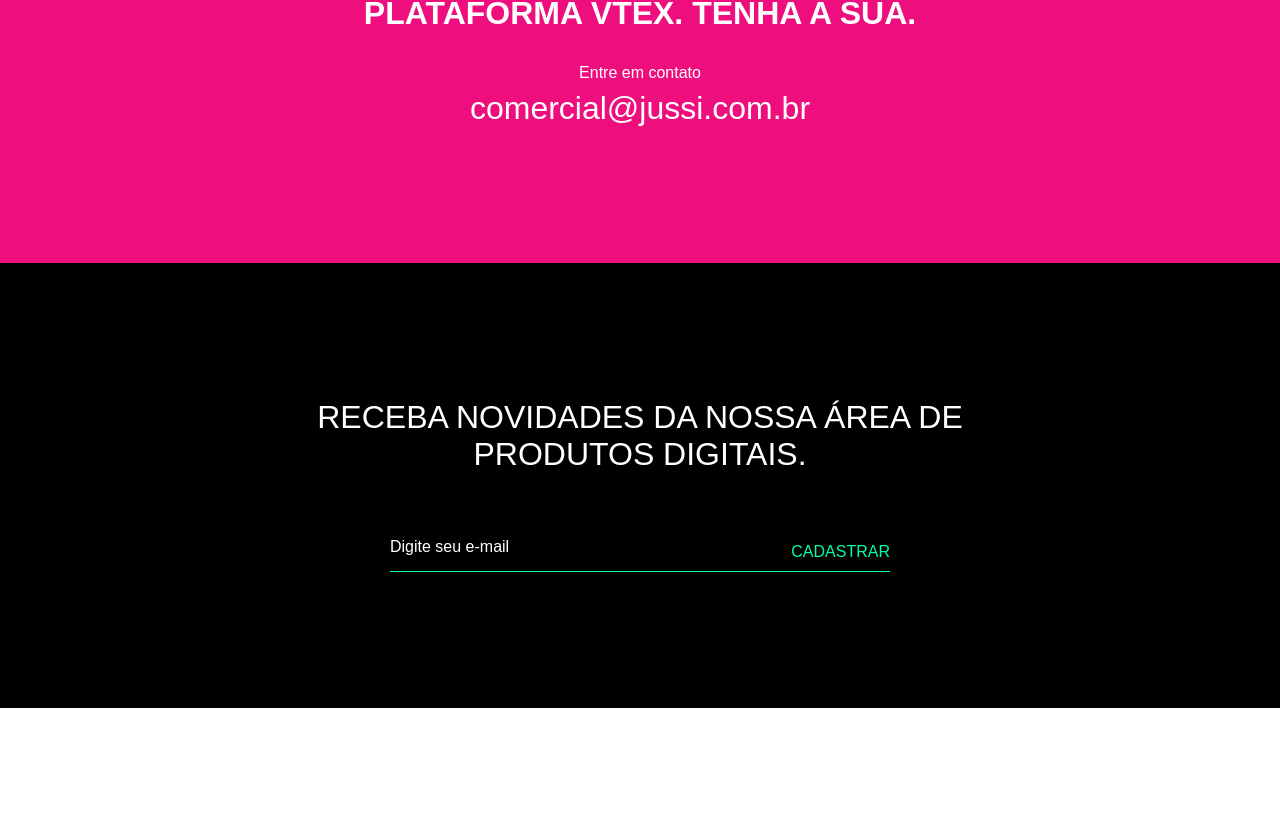
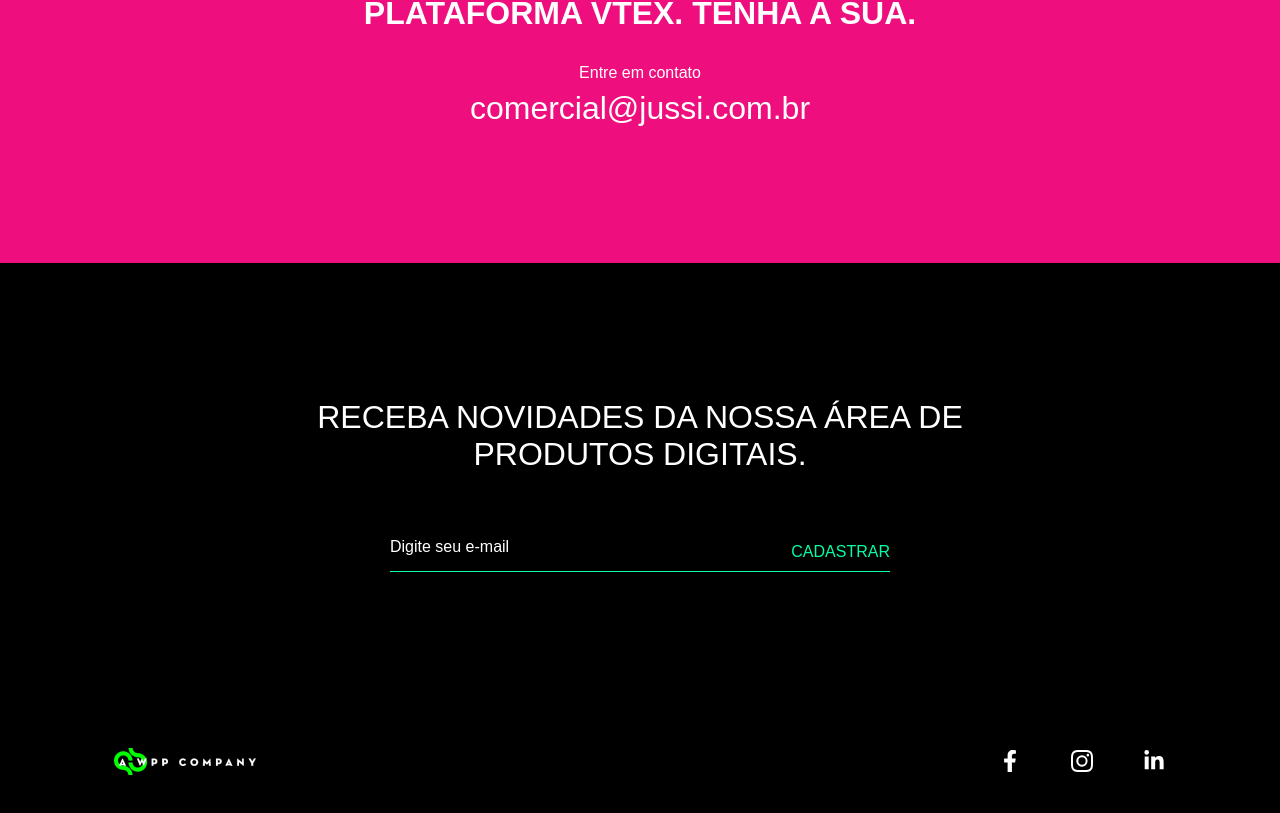
Before and after one commit to Andrefer1/desafio-jussi-nextjs, a Next.js app: page / in a window 1280 px wide. Shown: the part 2113-2926 px from the top of the page. Before the commit the page ends 2821 px from the top, so only its background shows below. Built offline with nearby package versions, Linux system fonts and the light colour scheme; no server answers.

Commit message:
Updated feature/footer

```diff
--- /dev/null
+++ b/src/components/Footer/footer.module.scss
@@ -0,0 +1,61 @@
+.container {
+  max-width: 1440px;
+  margin: 0 auto;
+  background: var(--black);
+  padding: 1.6875rem 1.25rem;
+}
+
+.content {
+  width: 100%;
+  max-width: 1080px;
+  margin: 0 auto;
+
+  display: flex;
+  justify-content: space-between;
+
+  div {
+    &:first-child {
+      width: 170px;
+      display: flex;
+      justify-content: center;
+      align-items: center;
+
+      #logoWpp {
+        object-fit: contain;
+      }
+    }
+
+    &:last-child {
+      display: flex;
+      gap: 20px;
+
+      a {
+        padding: 0.9375rem;
+      }
+
+      .icon {
+        color: var(--white);
+        transition: color 0.3s;
+
+        &:hover {
+          color: var(--green-jussi);
+        }
+      }
+    }
+  }
+}
+
+@media (max-width: 500px) {
+  .content {
+    flex-wrap: wrap;
+    align-items: center;
+    gap: 0 20px;
+  }
+}
+
+@media (max-width: 450px) {
+  .content {
+    justify-content: center;
+    gap: 40px;
+  }
+}
--- /dev/null
+++ b/src/components/Footer/index.tsx
@@ -0,0 +1,46 @@
+import { FaFacebookF, FaLinkedinIn } from "react-icons/fa";
+import { BsInstagram } from "react-icons/bs";
+import Image from "next/image";
+import Link from "next/link";
+
+import LogoWPP from "../../../public/images/Footer/wppcompany.png";
+
+import styles from "./footer.module.scss";
+
+export function Footer() {
+  return (
+    <div className={styles.container}>
+      <div className={styles.content}>
+        <div>
+          <Link href="#wpp-company">
+            <a>
+              <Image
+                id={styles.logoWpp}
+                src={LogoWPP}
+                alt="Assinatura da WPP Company informando que a Jüssi é uma subsidiária"
+              />
+            </a>
+          </Link>
+        </div>
+
+        <div>
+          <Link href="#facebook">
+            <a>
+              <FaFacebookF className={styles.icon} size={22} />
+            </a>
+          </Link>
+          <Link href="#instagram">
+            <a>
+              <BsInstagram className={styles.icon} size={22} />
+            </a>
+          </Link>
+          <Link href="#linkedin">
+            <a>
+              <FaLinkedinIn className={styles.icon} size={22} />
+            </a>
+          </Link>
+        </div>
+      </div>
+    </div>
+  );
+}
--- a/src/pages/index.tsx
+++ b/src/pages/index.tsx
@@ -7,6 +7,7 @@
 import { Presentation } from "../components/Presentation";
 import { Promotion } from "../components/Promotion";
 import { Contacts } from "../components/Contacts";
+import { Footer } from "../components/Footer";
 
 const Home: NextPage = () => {
   return (
@@ -23,6 +24,7 @@
       <Presentation />
       <Contacts />
       <Promotion />
+      <Footer />
     </div>
   );
 };
```
Also changed, not shown: public/images/Footer/wppcompany.png (added), public/images/Footer/wppcompany@2x.png (added).
